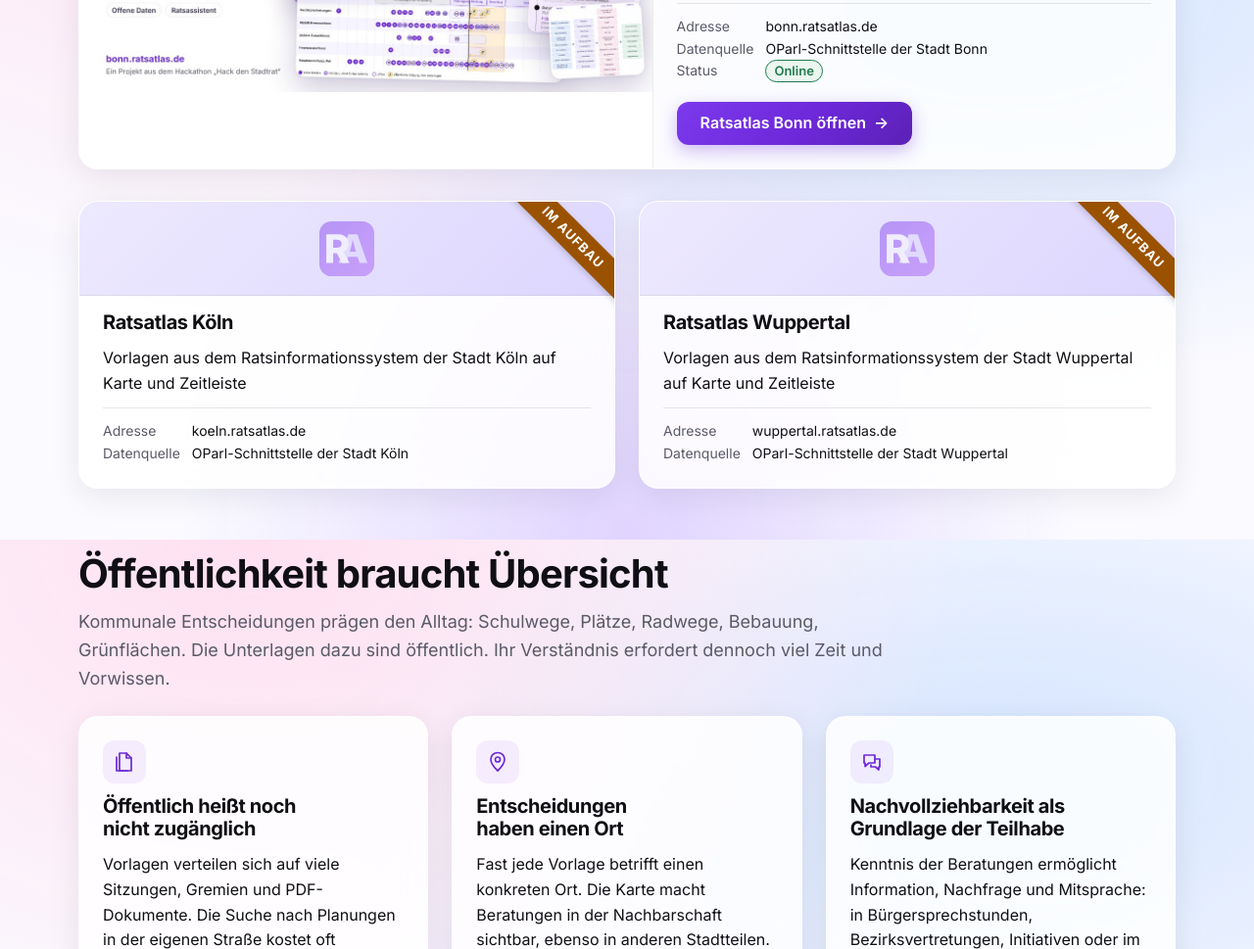
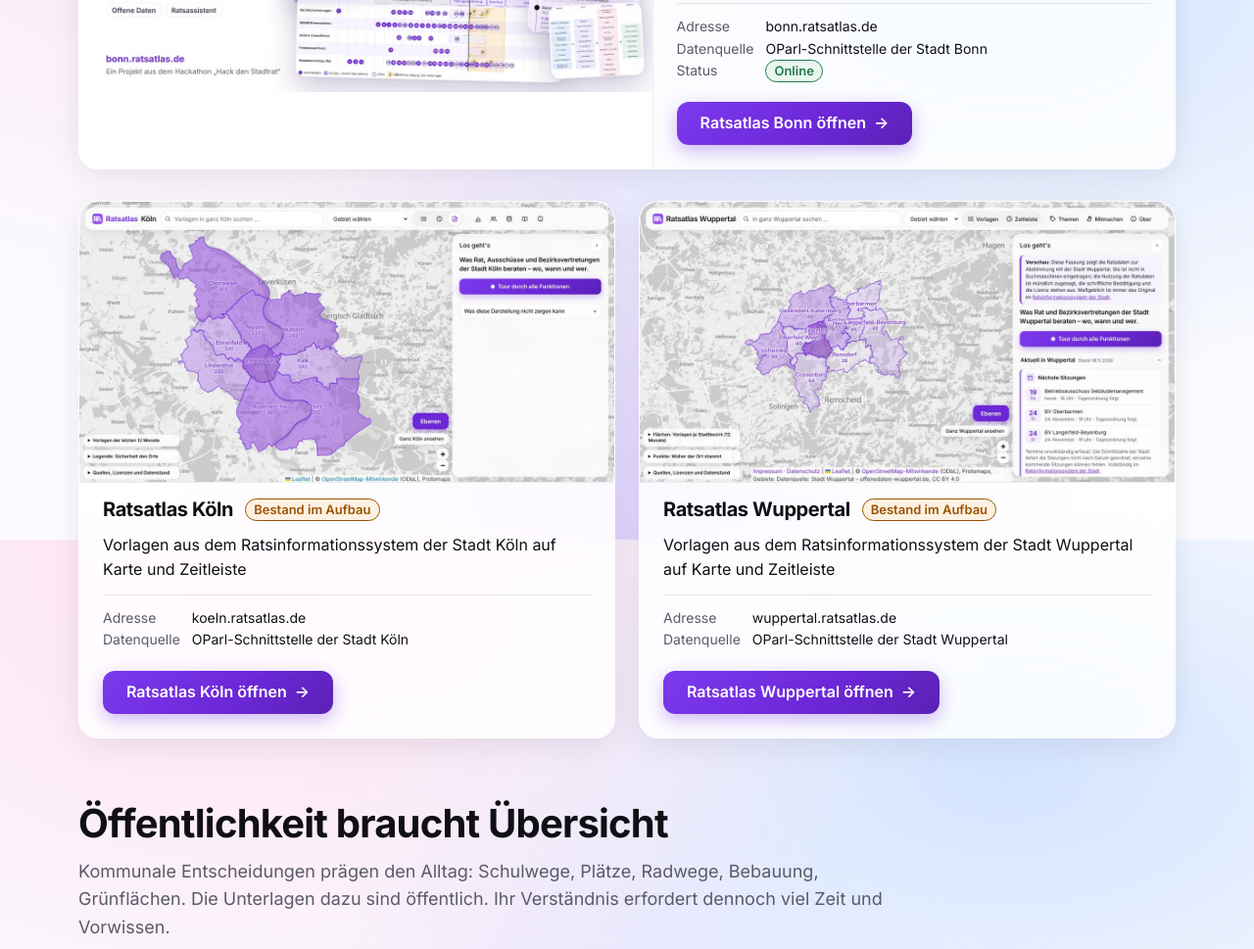
Before and after one commit to daimpad/ratsatlas, a plain HTML site: page index.html in a window 1280 px wide. Shown: the part 1049-2018 px from the top of the page at 98% size. Drawn offline with Linux system fonts and the light colour scheme.

Commit message:
Seite aus 8ed58d0, erzeugt 2026-11-19

```diff
--- a/index.html
+++ b/index.html
@@ -182,28 +182,28 @@
         </li>
       </ul>
       <ul class="kacheln kacheln-aufbau">
-        <li class="kachel kachel-aufbau glass">
-          <div class="kachel-kopf"><img class="kachel-symbol" src="favicon.svg" width="56" height="56" alt=""></div>
+        <li class="kachel kachel-aufbau glass kachel-link">
+          <div class="kachel-kopf"><img src="vorschau/koeln.jpg" width="1200" height="630" alt=""></div>
           <div class="kachel-inhalt">
-            <h3>Ratsatlas Köln</h3>
-            <p class="banderole">Im Aufbau</p>
+            <div class="kachel-titelzeile"><h3>Ratsatlas Köln</h3> <span class="status status-vorbereitung">Bestand im Aufbau</span></div>
             <p class="kachel-text">Vorlagen aus dem Ratsinformationssystem der Stadt Köln auf Karte und Zeitleiste</p>
             <dl class="kachel-angaben">
               <dt>Adresse</dt><dd>koeln.ratsatlas.de</dd>
               <dt>Datenquelle</dt><dd>OParl-Schnittstelle der Stadt Köln</dd>
             </dl>
+            <p class="kachel-aktion"><a class="knopf kachel-knopf" href="https://koeln.ratsatlas.de">Ratsatlas Köln öffnen<span class="knopf-pfeil" aria-hidden="true">→</span></a></p>
           </div>
         </li>
-        <li class="kachel kachel-aufbau glass">
-          <div class="kachel-kopf"><img class="kachel-symbol" src="favicon.svg" width="56" height="56" alt=""></div>
+        <li class="kachel kachel-aufbau glass kachel-link">
+          <div class="kachel-kopf"><img src="vorschau/wuppertal.jpg" width="1200" height="630" alt=""></div>
           <div class="kachel-inhalt">
-            <h3>Ratsatlas Wuppertal</h3>
-            <p class="banderole">Im Aufbau</p>
+            <div class="kachel-titelzeile"><h3>Ratsatlas Wuppertal</h3> <span class="status status-vorbereitung">Bestand im Aufbau</span></div>
             <p class="kachel-text">Vorlagen aus dem Ratsinformationssystem der Stadt Wuppertal auf Karte und Zeitleiste</p>
             <dl class="kachel-angaben">
               <dt>Adresse</dt><dd>wuppertal.ratsatlas.de</dd>
               <dt>Datenquelle</dt><dd>OParl-Schnittstelle der Stadt Wuppertal</dd>
             </dl>
+            <p class="kachel-aktion"><a class="knopf kachel-knopf" href="https://wuppertal.ratsatlas.de">Ratsatlas Wuppertal öffnen<span class="knopf-pfeil" aria-hidden="true">→</span></a></p>
           </div>
         </li>
       </ul>
--- a/sitemap.xml
+++ b/sitemap.xml
@@ -1,5 +1,5 @@
 <?xml version="1.0" encoding="UTF-8"?>
 <urlset xmlns="http://www.sitemaps.org/schemas/sitemap/0.9">
-  <url><loc>https://ratsatlas.de/</loc><lastmod>2026-11-13</lastmod></url>
-  <url><loc>https://ratsatlas.de/datenschutz.html</loc><lastmod>2026-11-13</lastmod></url>
+  <url><loc>https://ratsatlas.de/</loc><lastmod>2026-11-19</lastmod></url>
+  <url><loc>https://ratsatlas.de/datenschutz.html</loc><lastmod>2026-11-19</lastmod></url>
 </urlset>
--- a/style.css
+++ b/style.css
@@ -127,6 +127,8 @@ p { margin: 0; }
 .kacheln-aufbau { margin-top: var(--space-6); }  /* deutlich getrennt von der Bonner Kachel, nicht angeklebt */
 .kachel-aufbau .kachel-kopf { aspect-ratio: auto; height: 96px; }
 .kachel-aufbau .kachel-symbol { width: 56px; height: 56px; opacity: .45; }
+.kachel-aufbau .kachel-kopf:has(> img:not(.kachel-symbol)) { height: auto; aspect-ratio: 1200 / 630; }  /* Bildschirmfoto der Instanz */
+.kachel-titelzeile { display: flex; flex-wrap: wrap; align-items: center; gap: var(--space-2) var(--space-3); }
 .kachel-aufbau .kachel-inhalt { padding: var(--space-4) var(--space-5) var(--space-5); }
 .banderole {
   position: absolute; top: 22px; right: -48px; width: 180px; transform: rotate(45deg);
@@ -207,6 +209,7 @@ p { margin: 0; }
   .kachel-kopf img { object-fit: contain; }  /* Vorschaubild enthält Text: vollständig zeigen, nicht beschneiden */
   .kachel-aufbau { grid-template-columns: 1fr; }   /* kleine Kacheln bleiben senkrecht */
   .kachel-aufbau .kachel-kopf { min-height: 0; border-right: 0; border-bottom: 1px solid var(--border-alt); }
+  .kachel-aufbau .kachel-kopf img:not(.kachel-symbol) { object-fit: cover; object-position: top left; }
   .schritte::before { content: ""; position: absolute; top: 22px; left: 22px; right: calc(25% - 37px); height: 2px; background: linear-gradient(90deg, var(--accent-soft), var(--accent-fill)); }
   .schritte li { padding: calc(44px + var(--space-4)) 0 0; }
   .schritte h3 { padding-top: 0; }
```
Also changed, not shown: version.txt, vorschau/koeln.jpg (added), vorschau/wuppertal.jpg (added).
